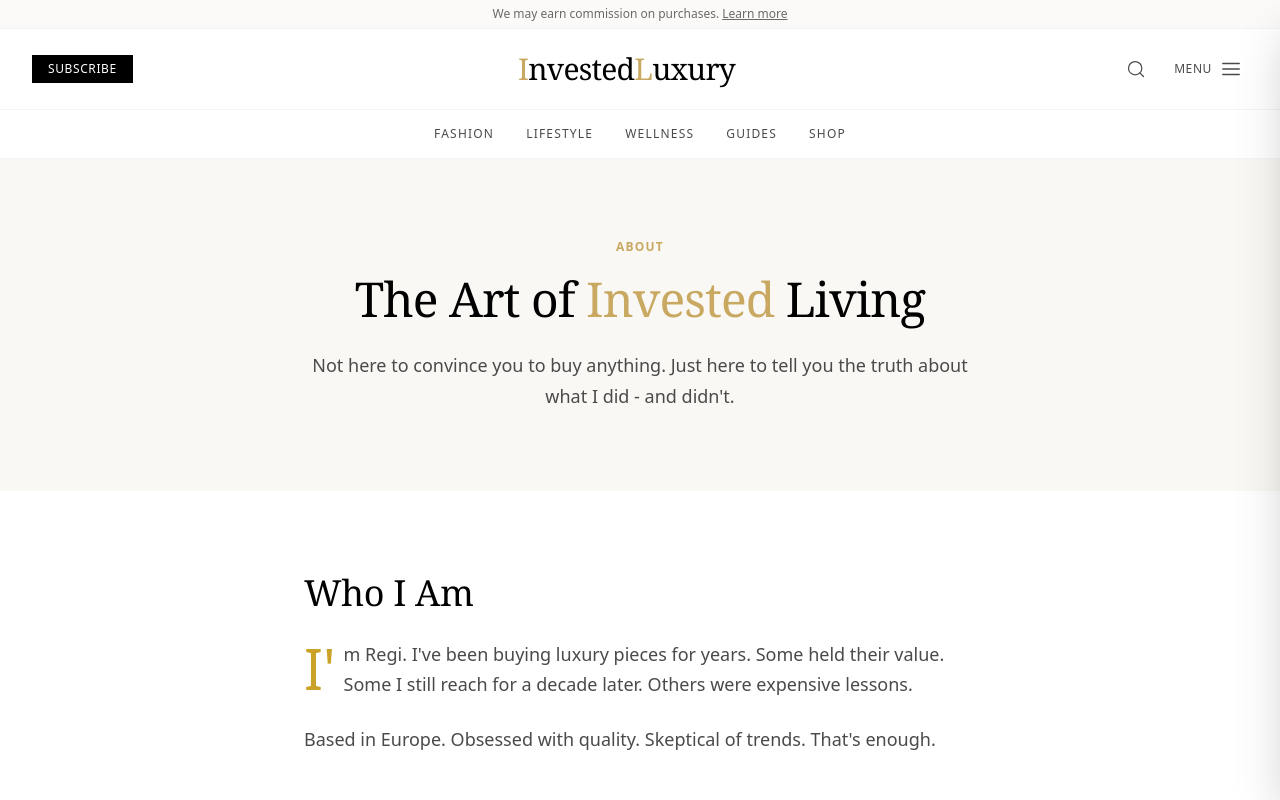
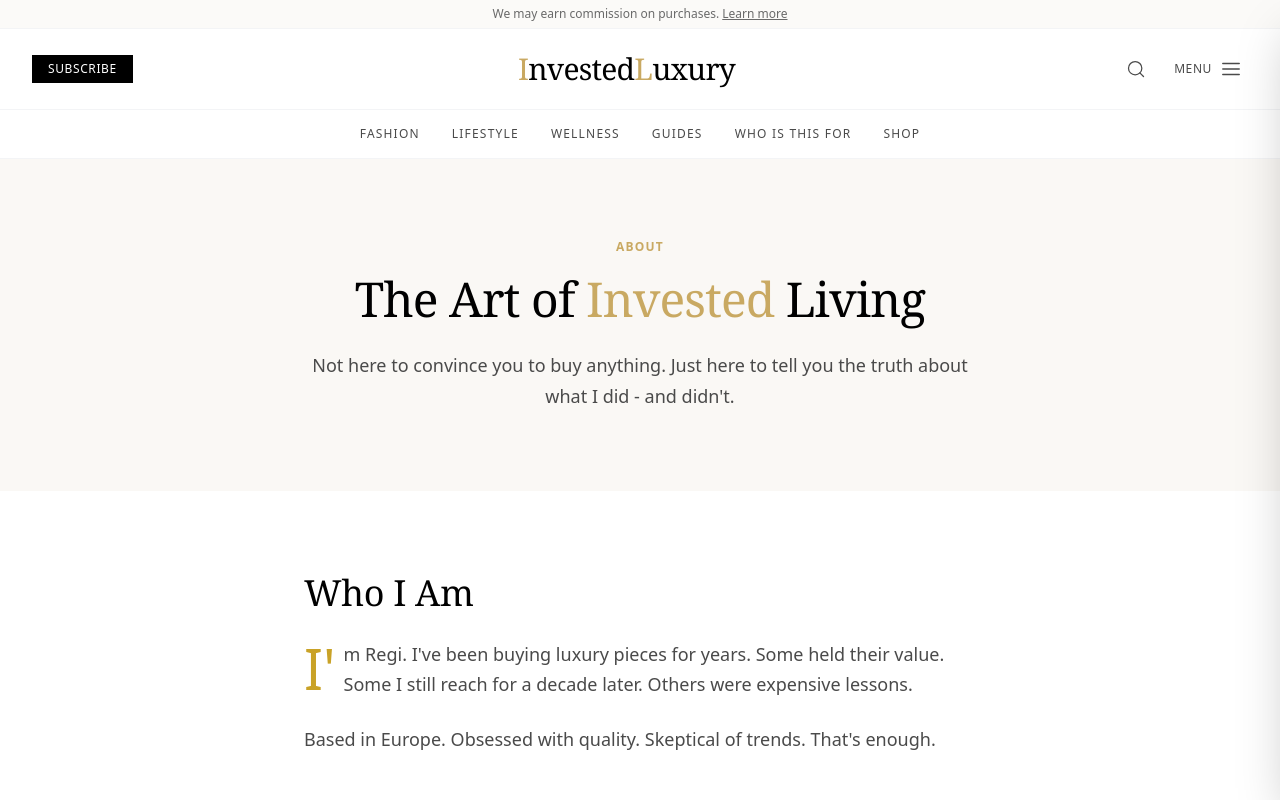
Before and after one commit to regi-dev-prog/invested-luxury, a Next.js app: page /about in a window 1280 px wide. Shown: the top 800 px of the page. Built offline with nearby package versions, Linux system fonts and the light colour scheme.

Commit message:
Add 'Who Is This For' page to main nav and footer

```diff
--- a/src/components/layout/Footer.tsx
+++ b/src/components/layout/Footer.tsx
@@ -29,6 +29,7 @@ const footerLinks = {
   company: [
     { label: 'Shop', href: '/shop' },
     { label: 'About', href: '/about' },
+    { label: 'Who Is This For', href: '/guides/investment-guides/who-is-investedluxury-for' },
     { label: 'Contact', href: '/contact' },
     { label: 'Privacy Policy', href: '/privacy-policy' },
     { label: 'Terms of Service', href: '/terms' },
--- a/src/components/layout/Header.tsx
+++ b/src/components/layout/Header.tsx
@@ -40,6 +40,7 @@ const navigation = [
     ],
   },
   { label: 'Guides', href: '/guides' },
+  { label: 'Who Is This For', href: '/guides/investment-guides/who-is-investedluxury-for' },
   { label: 'Shop', href: '/shop' },
 ];
 
```
